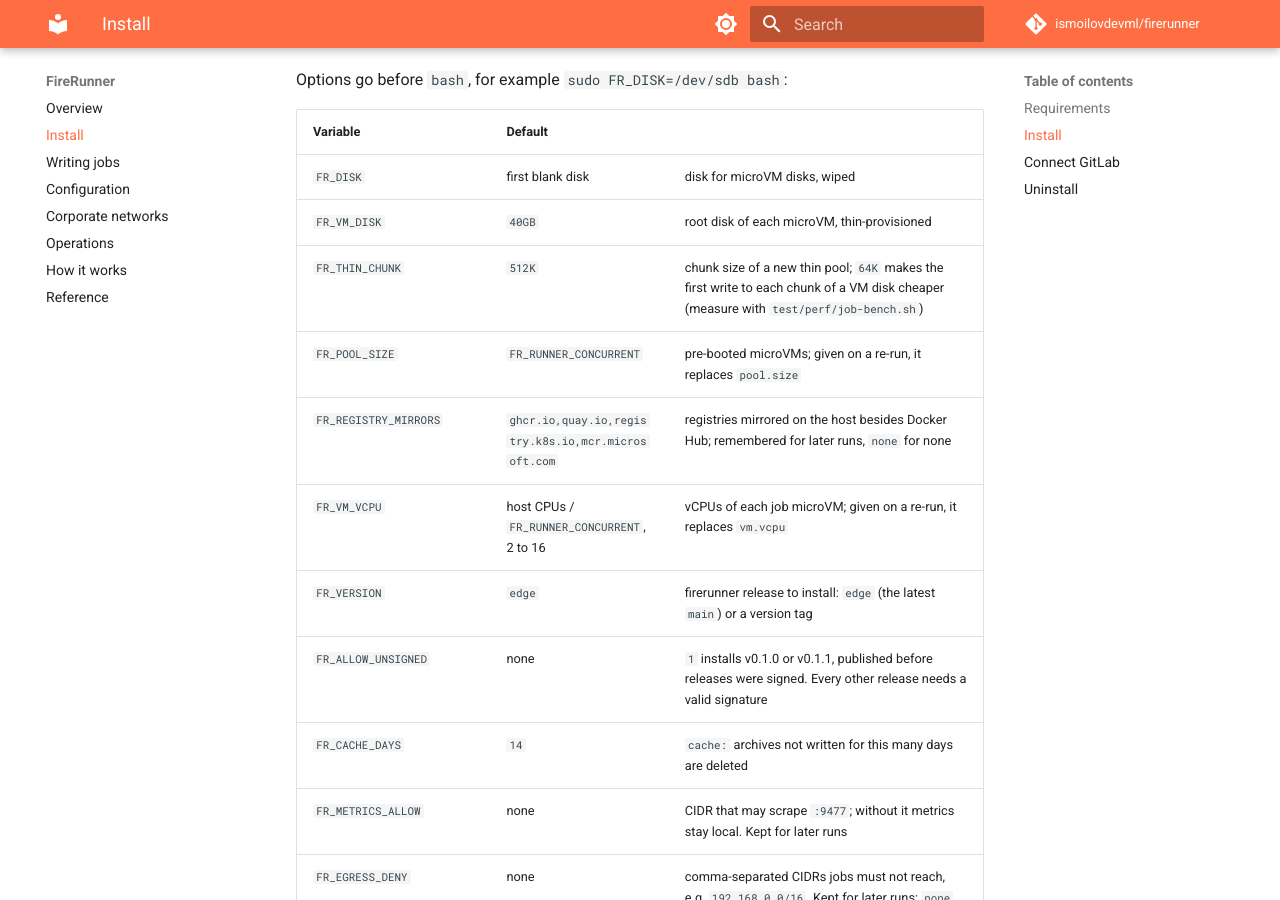
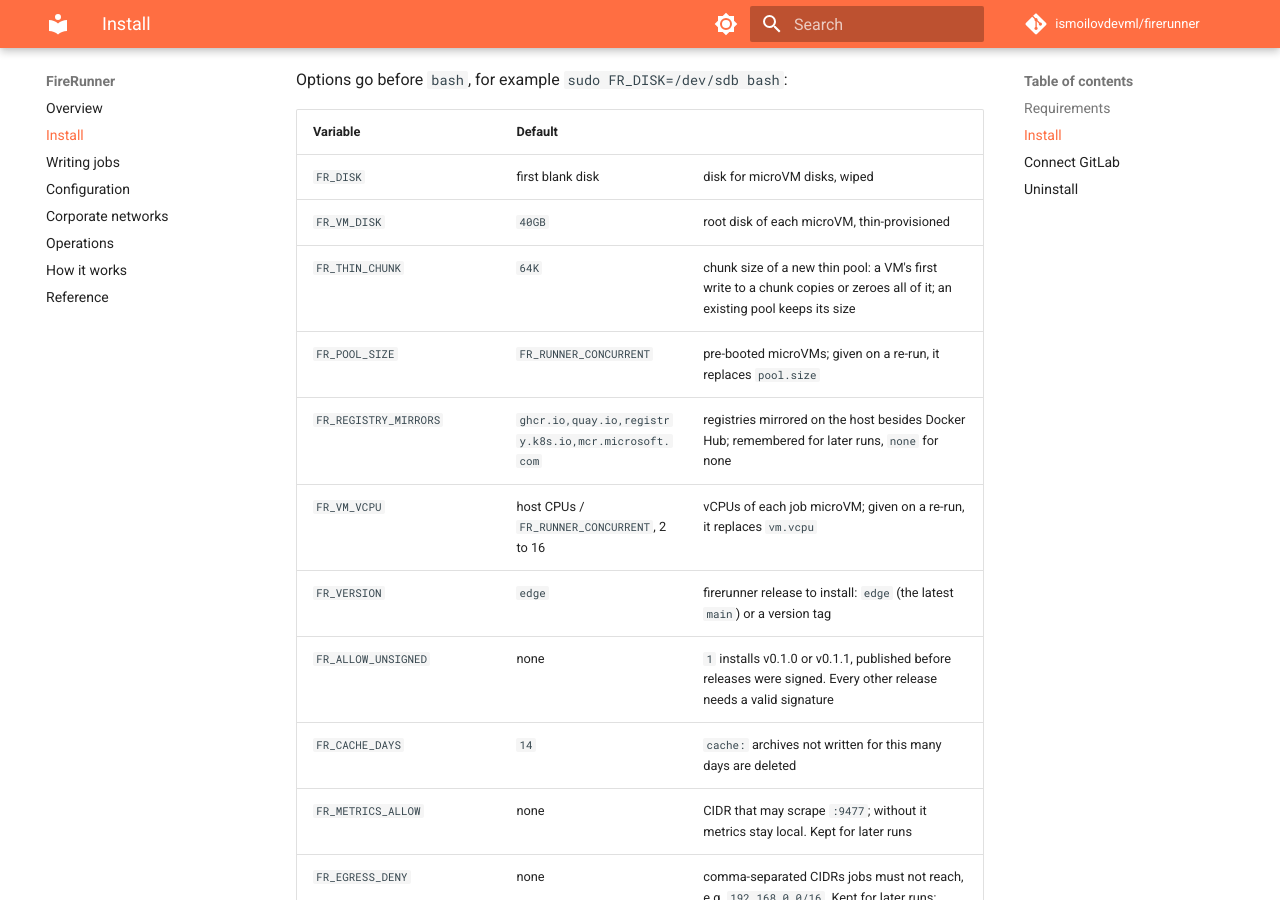
Before and after one commit to ismoilovdevml/firerunner, an MkDocs documentation site: the page built from docs/install.md, in a window 1280 px wide and 900 px high, scrolled down 901 px. Built offline with MkDocs 1.6.1 and Material for MkDocs 9.7.7, drawn with Linux system fonts in a browser that asks for light colours; comment, search, counter and statistics services are not loaded.

Commit message:
install.sh: a new thin pool has 64K chunks
A microVM's disk is a snapshot of the image, and its first write to a
chunk copies the chunk from the image, or zeroes all of it (--zero y).
With 512K chunks the small scattered writes of a job (package installs,
layer extraction, git checkouts) copied or zeroed up to 128 times what
they wrote; 64K chunks cut that 8x. Their metadata still fits the pool's
1% metadata volume: 3.8 GiB for an 8 TB pool (thin_metadata_size, 1000
thin devices). An existing pool keeps its chunk size.

```diff
--- a/docs/install.md
+++ b/docs/install.md
@@ -38,7 +38,7 @@ Options go before `bash`, for example `sudo FR_DISK=/dev/sdb bash`:
 |---|---|---|
 | `FR_DISK` | first blank disk | disk for microVM disks, wiped |
 | `FR_VM_DISK` | `40GB` | root disk of each microVM, thin-provisioned |
-| `FR_THIN_CHUNK` | `512K` | chunk size of a new thin pool; `64K` makes the first write to each chunk of a VM disk cheaper (measure with `test/perf/job-bench.sh`) |
+| `FR_THIN_CHUNK` | `64K` | chunk size of a new thin pool: a VM's first write to a chunk copies or zeroes all of it; an existing pool keeps its size |
 | `FR_POOL_SIZE` | `FR_RUNNER_CONCURRENT` | pre-booted microVMs; given on a re-run, it replaces `pool.size` |
 | `FR_REGISTRY_MIRRORS` | `ghcr.io,quay.io,registry.k8s.io,mcr.microsoft.com` | registries mirrored on the host besides Docker Hub; remembered for later runs, `none` for none |
 | `FR_VM_VCPU` | host CPUs / `FR_RUNNER_CONCURRENT`, 2 to 16 | vCPUs of each job microVM; given on a re-run, it replaces `vm.vcpu` |
```
Also changed, not shown: 1 other file.
